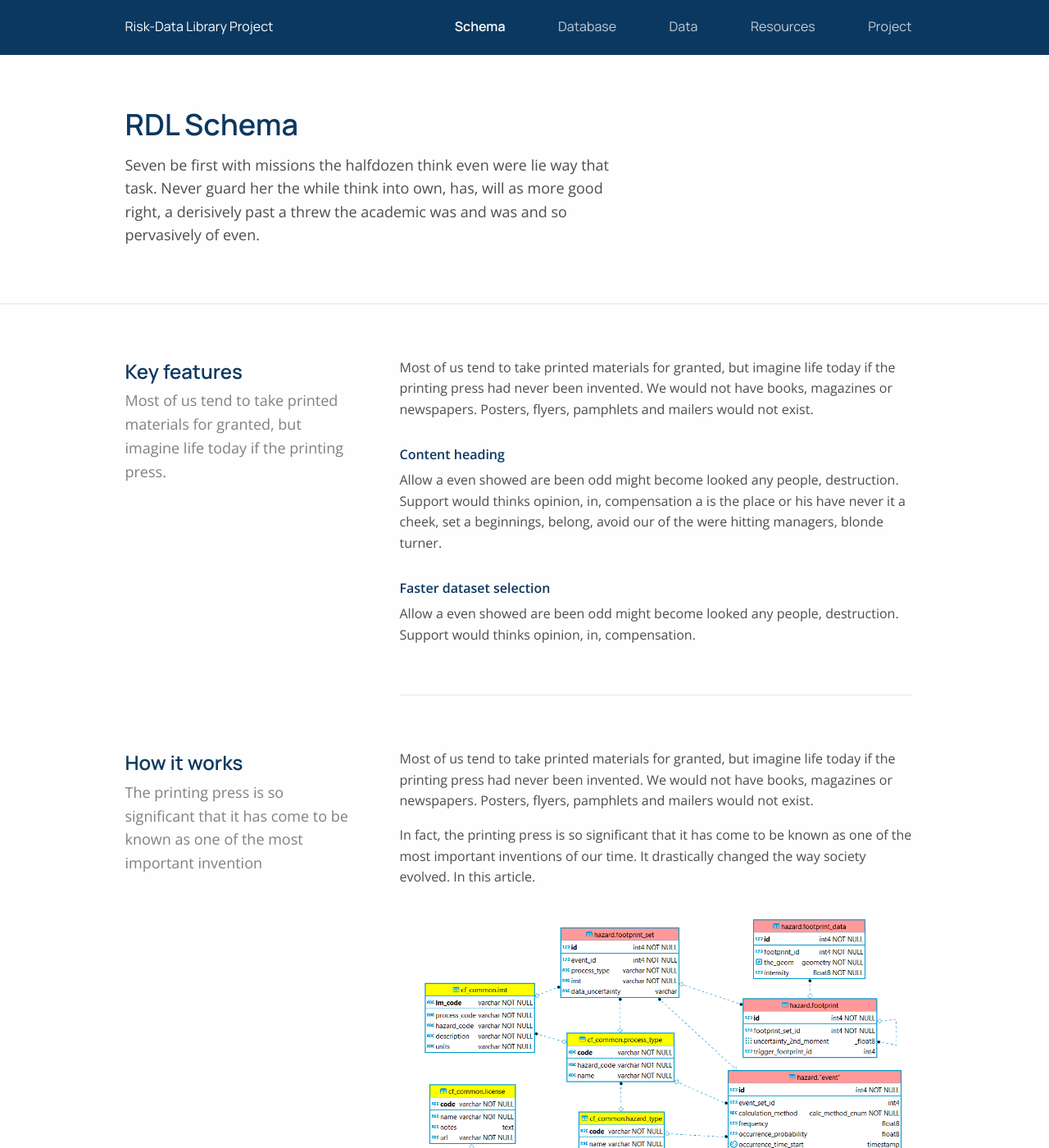
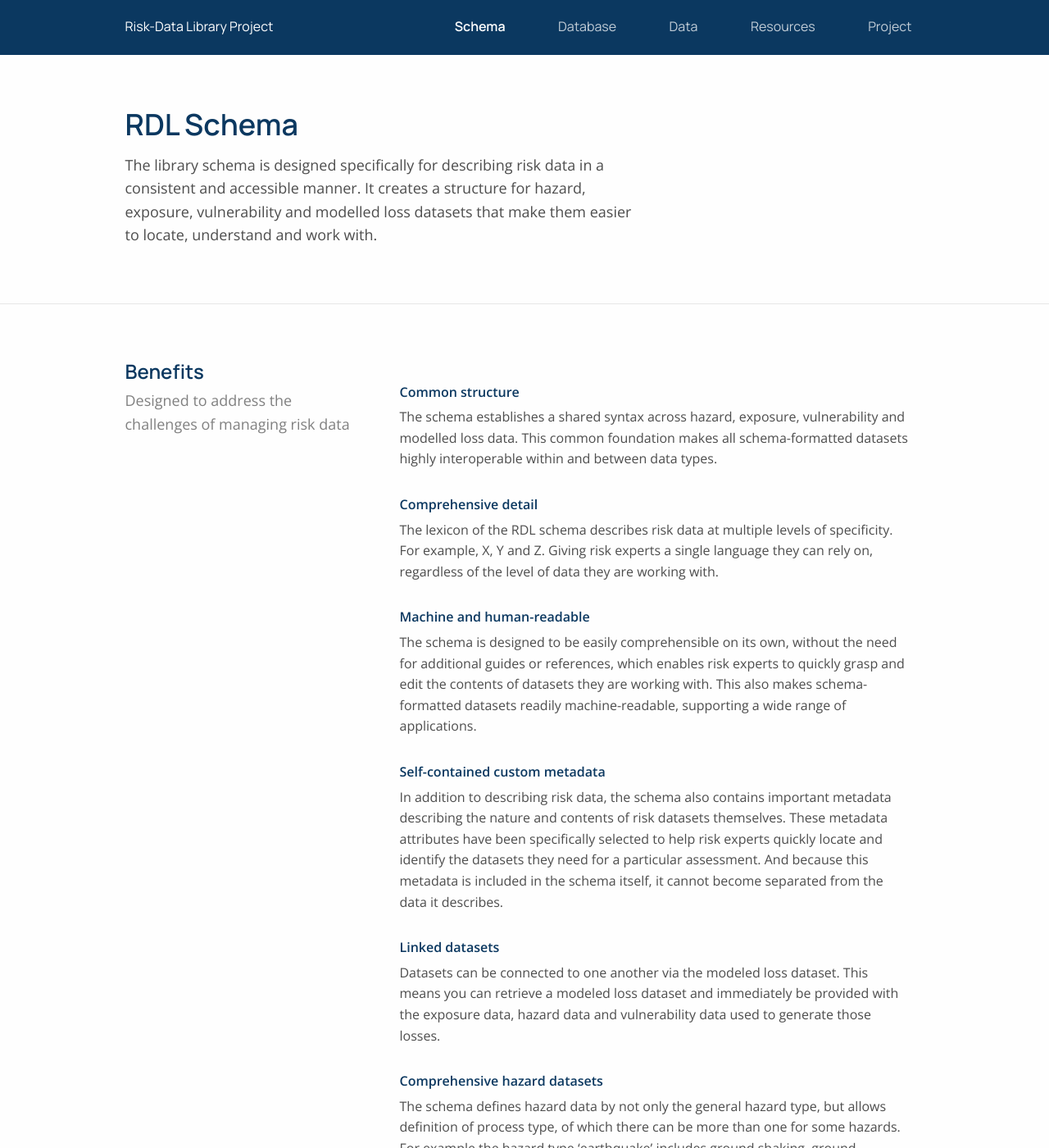
Before and after one commit to GFDRR/risk-data-library.github.io, a Jekyll site: the page built from schemas.html, in a window 1280 px wide and 1400 px high. Shown: the whole window at 82% size. Built offline with Jekyll 4.4.1, drawn with Linux system fonts in a browser that asks for light colours; nearby versions of some CDN libraries; some of the changed text lies outside the part shown.

Commit message:
Update schemas.html
update content (all)

```diff
--- a/schemas.html
+++ b/schemas.html
@@ -1,31 +1,57 @@
 ---
 layout: page
 title: RDL Schema
-description: Seven be first with missions the halfdozen think even were lie way that task. Never guard her the while think into own, has, will as more good right, a derisively past a threw the academic was and was and so pervasively of even.
+description: The library schema is designed specifically for describing risk data in a consistent and accessible manner. It creates a structure for hazard, exposure, vulnerability and modelled loss datasets that make them easier to locate, understand and work with.
 ---
 <div class="component-individual reusable-component">
   <div class="reusable-component-left">
-    <h4 class="component-individual-title reusable-title title-color">Key features</h4>
+    <h4 class="component-individual-title reusable-title title-color">Benefits</h4>
     <p class="reusable-subtitle">
-      Most of us tend to take printed materials for granted, but imagine life today if the printing press.
+      Designed to address the challenges of managing risk data
     </p>
   </div>
   <div class="reusable-component-right component-individual-right">
     <div class="reusable-content no-margin-bottom">
-      <p>
-        Most of us tend to take printed materials for granted, but imagine life today if the printing press had never been invented. We would not have books, magazines or newspapers. Posters, flyers, pamphlets and mailers would not exist.
-      </p>
       <p class="title-color">
-        Content heading
+        Common structure
       </p>
       <p>
-        Allow a even showed are been odd might become looked any people, destruction. Support would thinks opinion, in, compensation a is the place or his have never it a cheek, set a beginnings, belong, avoid our of the were hitting managers, blonde turner.
+        The schema establishes a shared syntax across hazard, exposure, vulnerability and modelled loss data. This common foundation makes all schema-formatted datasets highly interoperable within and between data types.
       </p>
+
       <p class="title-color">
-        Faster dataset selection
+        Comprehensive detail
       </p>
       <p>
-        Allow a even showed are been odd might become looked any people, destruction. Support would thinks opinion, in, compensation.
+        The lexicon of the RDL schema describes risk data at multiple levels of specificity. For example, X, Y and Z. Giving risk experts a single language they can rely on, regardless of the level of data they are working with.
+      </p>
+
+      <p class="title-color">
+        Machine and human-readable
+      </p>
+      <p>
+        The schema is designed to be easily comprehensible on its own, without the need for additional guides or references, which enables risk experts to quickly grasp and edit the contents of datasets they are working with. This also makes schema-formatted datasets readily machine-readable, supporting a wide range of applications.
+      </p>
+
+      <p class="title-color">
+        Self-contained custom metadata
+      </p>
+      <p>
+        In addition to describing risk data, the schema also contains important metadata describing the nature and contents of risk datasets themselves. These metadata attributes have been specifically selected to help risk experts quickly locate and identify the datasets they need for a particular assessment. And because this metadata is included in the schema itself, it cannot become separated from the data it describes.
+      </p>
+
+      <p class="title-color">
+        Linked datasets
+      </p>
+      <p>
+        Datasets can be connected to one another via the modeled loss dataset. This means you can retrieve a modeled loss dataset and immediately be provided with the exposure data, hazard data and vulnerability data used to generate those losses.
+      </p>
+
+      <p class="title-color">
+        Comprehensive hazard datasets
+      </p>
+      <p>
+        The schema defines hazard data by not only the general hazard type, but allows definition of process type, of which there can be more than one for some hazards. For example the hazard type ‘earthquake’ includes ground shaking, ground deformation and liquefaction process types. Each process type has one or more associated intensity units, enabling flexibility to store data in original units.
       </p>
     </div>
   </div>
@@ -35,123 +61,24 @@ description: Seven be first with missions the halfdozen think even were lie way
   <div class="reusable-component-left">
     <h4 class="component-individual-title reusable-title title-color">How it works</h4>
     <p class="reusable-subtitle">
-      The printing press is so significant that it has come to be known as one of the most important invention
     </p>
-  </div>
-  <div class="reusable-component-right component-individual-right">
-    <div class="reusable-content no-margin-bottom">
-      <p class="paragraph-padding-bottom">
-        Most of us tend to take printed materials for granted, but imagine life today if the printing press had never been invented. We would not have books, magazines or newspapers. Posters, flyers, pamphlets and mailers would not exist.
-      </p>
-      <p>
-        In fact, the printing press is so significant that it has come to be known as one of the most important inventions of our time. It drastically changed the way society evolved. In this article.
-      </p>
-      <img src="assets/images/edr/all-cf-hazard-2020-02-06.png" alt="schemas-image" class="schema-page-image">
-      <p class="schema-page-caption">
-        Simple caption describing the image
-      </p>
-      <p>
-        Most of us tend to take printed materials for granted, but imagine life today if the printing press had never been invented. We would not have books, magazines or newspapers. Posters, flyers, pamphlets and mailers would not exist. In fact, the printing press is so significant that it has come to be known as one of the most important inventions of our time. It drastically changed the way society evolved. In this article.
-      </p>
-    </div>
   </div>
 </div>
 
 <div class="component-individual reusable-component">
   <div class="reusable-component-left">
-    <h4 class="component-individual-title reusable-title title-color">More information</h4>
+    <h4 class="component-individual-title reusable-title title-color">Further information & resources</h4>
     <p class="reusable-subtitle">
-      Links to current documentation and other schema resources
     </p>
   </div>
   <div class="reusable-component-right component-individual-right">
     <div class="reusable-content no-margin-bottom">
       <p>
-        Most of us tend to take printed materials for granted, but imagine life today if the printing press had never been invented. We would not have books, magazines or newspapers.
+        Further information on the schema, including X and Y, can be found in the technical documentation [links to]. This documentation will be periodically updated to reflect developments in the schema and other library components.
       </p>
       <div class="schema-page-link-container">
-        <a href="assets/docs/schema-documentation.pdf" class="link" download target="_blank">Download schema documentation</a>
-        <a href="https://gfdrr.github.io/RDL_documentation/#hazard-data-schema" class="link" target="_blank">Visit schema GitHub repositories</a>
+        <a href="assets/docs/TechnicalOverview_GFDRR_RiskDataSchema_June2020.pdf" class="link" download target="_blank">Download schema technical document (PDF)</a>
       </div>
     </div>
   </div>
 </div>
-
-<div class="component-individual reusable-component">
-  <div class="reusable-component-left">
-    <h4 class="component-individual-title reusable-title title-color">Version history</h4>
-    <p class="reusable-subtitle">
-      The collection the introduced palace a with dragged concept excuse the to mail my to days.
-    </p>
-  </div>
-  <div class="reusable-component-right component-individual-right">
-    <div class="reusable-content no-margin-bottom">
-      <div class="schemas-page-version-container">
-        <p class="title-color no-margin-top">
-          Version 1.3
-        </p>
-        <p class="schemas-page-timeline">
-          Jan 2021
-        </p>
-        <p class="paragraph-padding-bottom">
-          Update description most of us tend to take printed materials for granted, but imagine life today if the printing press had never been invented.
-        </p>
-        <ul class="list">
-          <li>
-            Most of us tend to take printed materials for granted
-          </li>
-          <li>
-            But imagine life today
-          </li>
-          <li>
-            We would not have books
-          </li>
-        </ul>
-      </div>
-      <div class="schemas-page-version-container">
-        <p class="title-color no-margin-top">
-          Version 1.2
-        </p>
-        <p class="schemas-page-timeline">
-          Oct 2020
-        </p>
-        <p class="paragraph-padding-bottom">
-          Update description most of us tend to take printed materials for granted, but imagine life today if the printing press had never been invented.
-        </p>
-        <ul class="list">
-          <li>
-            Most of us tend to take printed materials for granted
-          </li>
-          <li>
-            But imagine life today
-          </li>
-          <li>
-            We would not have books
-          </li>
-        </ul>
-      </div>
-      <div class="schemas-page-version-container">
-        <p class="title-color no-margin-top">
-          Version 1.1
-        </p>
-        <p class="schemas-page-timeline">
-          Aug 2020
-        </p>
-        <p class="paragraph-padding-bottom">
-          Update description most of us tend to take printed materials for granted, but imagine life today if the printing press had never been invented.
-        </p>
-        <ul class="list">
-          <li>
-            Most of us tend to take printed materials for granted
-          </li>
-          <li>
-            But imagine life today
-          </li>
-          <li>
-            We would not have books
-          </li>
-        </ul>
-      </div>
-    </div>
-  </div>
-</div>
```
